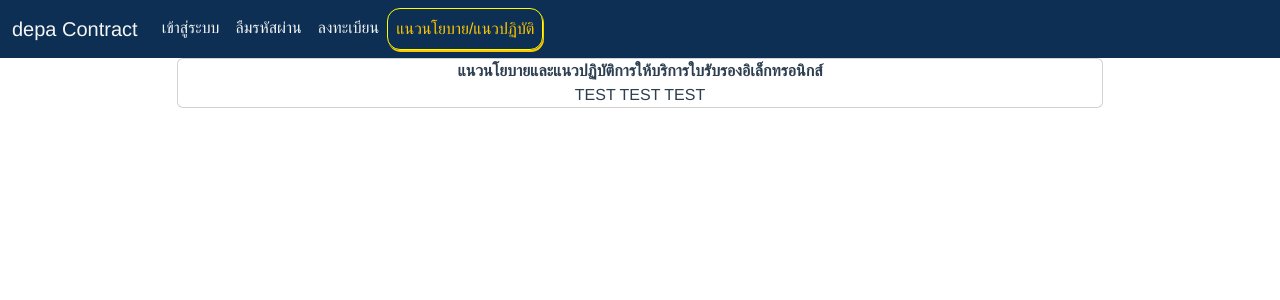
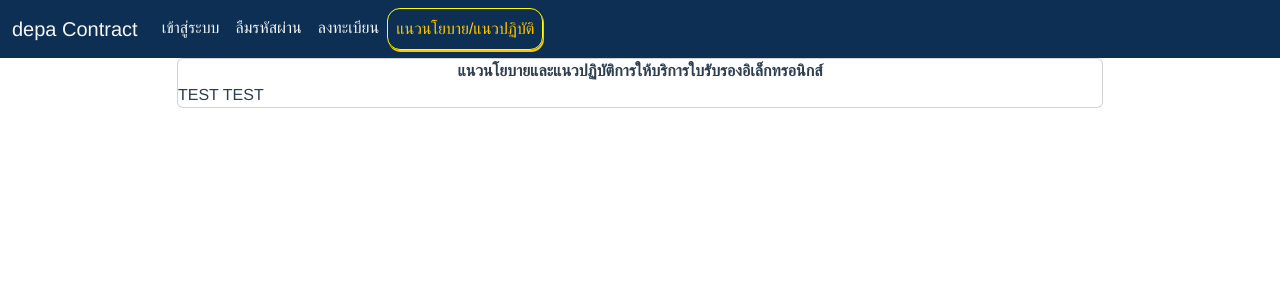
Before and after one commit to kretopas/depa_contract, a Vue app in the folder client/: page /termAndCondition in a window 1280 px wide. Shown: the top 300 px of the page. Built offline with nearby package versions, Linux system fonts and the light colour scheme; no server answers; what vue-awesome-paginate would draw is missing.

Commit message:
:ambulance: add @popperjs for fixing view

```diff
--- a/client/package.json
+++ b/client/package.json
@@ -14,6 +14,7 @@
         "@fortawesome/free-regular-svg-icons": "^6.3.0",
         "@fortawesome/free-solid-svg-icons": "^6.3.0",
         "@fortawesome/vue-fontawesome": "^3.0.3",
+        "@popperjs/core": "^2.11.8",
         "axios": "^1.3.4",
         "bootstrap": "^5.2.0",
         "core-js": "^3.8.3",
--- a/client/src/views/TermAndConditionPage.vue
+++ b/client/src/views/TermAndConditionPage.vue
@@ -5,7 +5,9 @@
 				<div class="col-lg-10 col-md-10 col-sm-12 mx-auto">
 					<div class="card">
 						<strong>แนวนโยบายและแนวปฏิบัติการให้บริการใบรับรองอิเล็กทรอนิกส์</strong>
-						TEST TEST TEST
+						<div class="text-start">
+							TEST TEST
+						</div>
 					</div>
 				</div>
 			</div>
```
Also changed, not shown: 2 other files (tests, documents, lock files or other folders).
